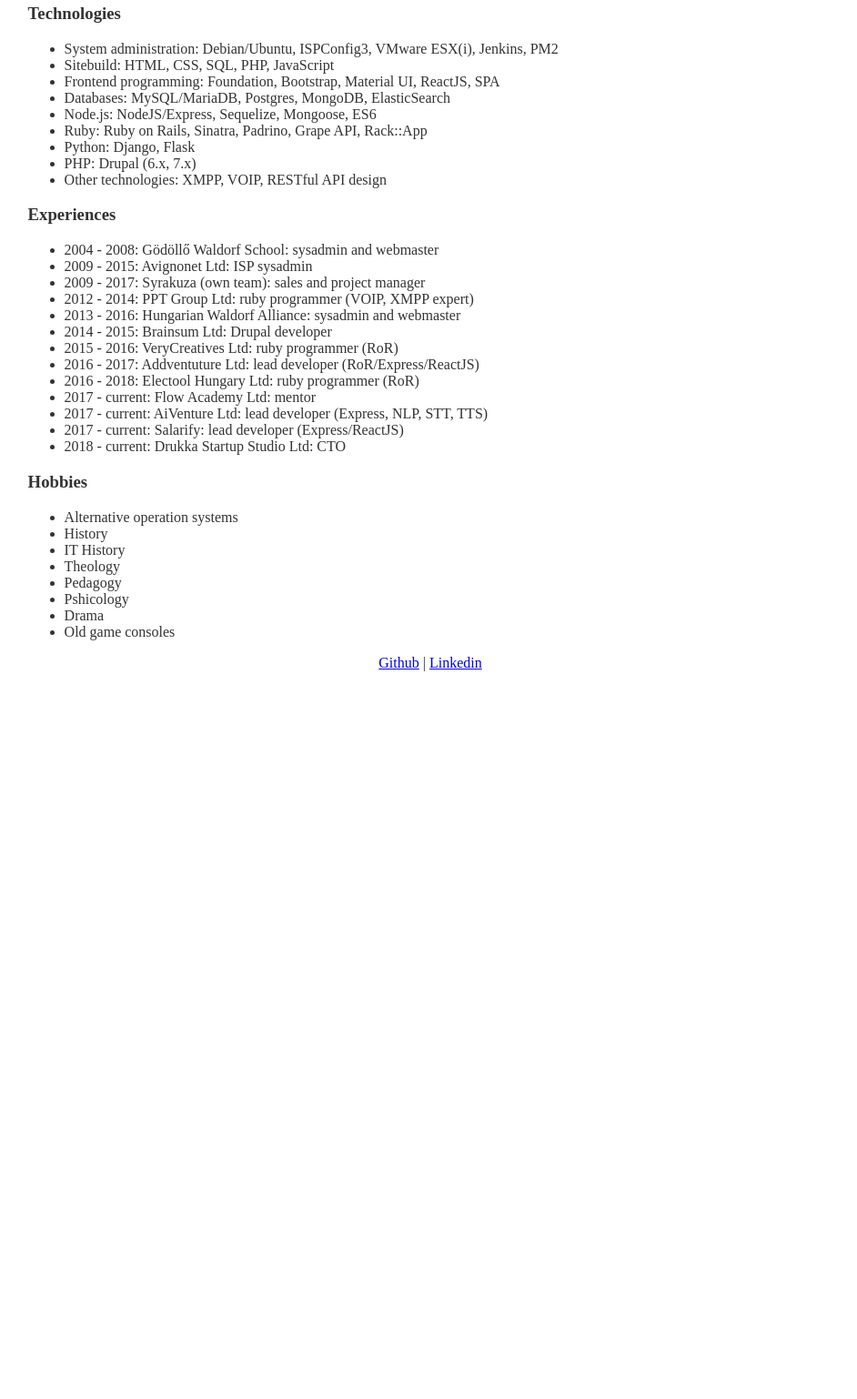
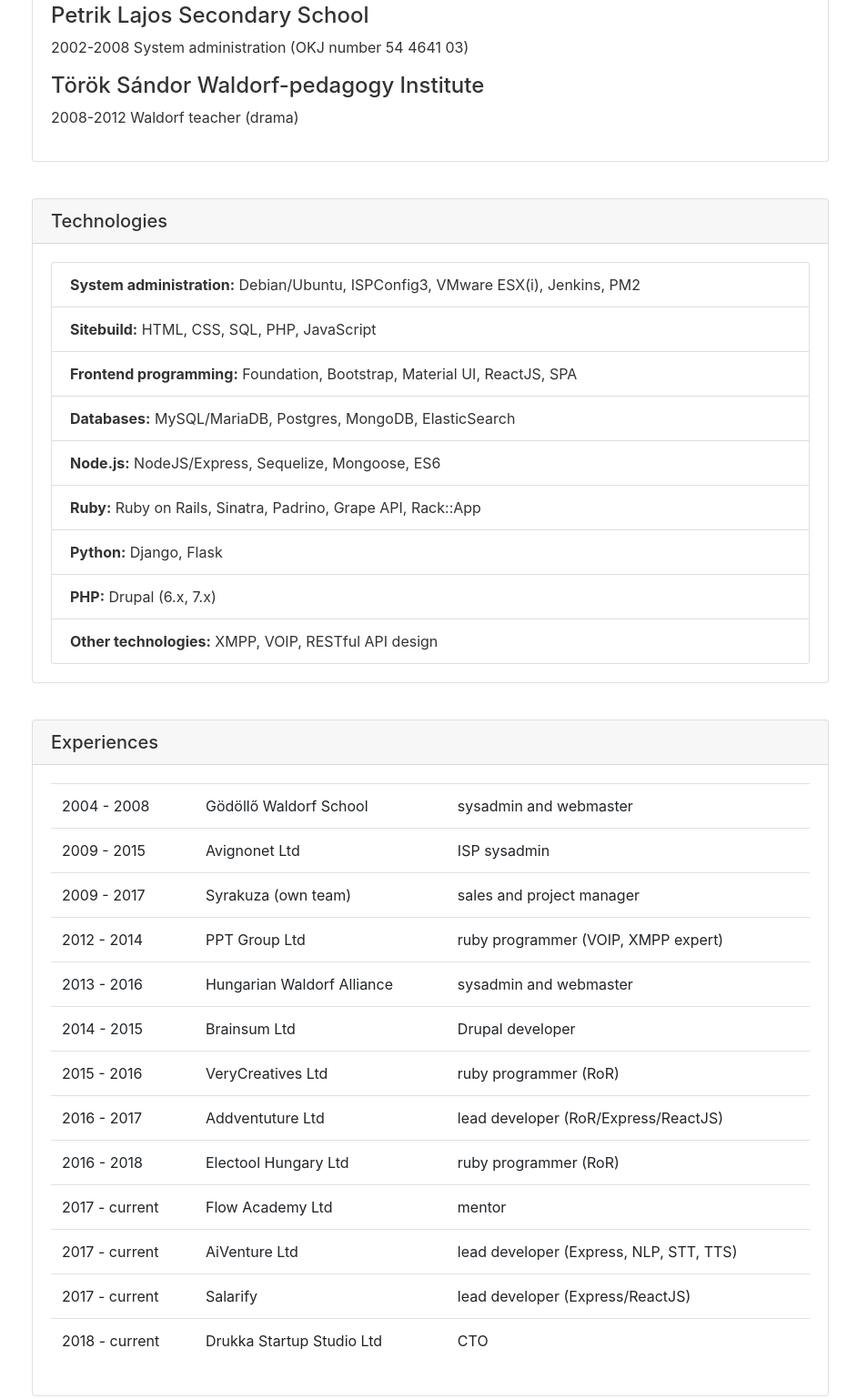
Before and after one commit to rastasi/rastasi.github.io, a plain HTML site: page index.html in a window 1280 px wide. Shown: the part 452-1990 px from the top of the page at 91% size, without its empty margins (167-1109 px from the left). Before the commit the page ends 1224 px from the top, so only its background shows below. Drawn offline with nearby package versions, Linux system fonts and the light colour scheme.

Commit message:
bootstrap theme

```diff
--- a/index.html
+++ b/index.html
@@ -3,106 +3,167 @@
 
 <head>
   <title>Teletype.hu - Zsolt Tasnádi</title>
+  <link href="https://stackpath.bootstrapcdn.com/bootstrap/4.2.1/css/bootstrap.min.css" type="text/css"
+    rel="stylesheet " />
   <style>
     body {
       color: #333;
     }
+
     .wrapper {
       width: 70%;
       margin-left: auto;
       margin-right: auto;
       padding: 10px;
     }
-
-    .header {
-      text-align: center;
-    }
-
-    .links {
-      text-align: center;
+    .card {
+      margin-top: 40px;
     }
   </style>
 </head>
 
 <body>
+  <nav class="navbar navbar-light bg-light">
+    <a class="navbar-brand" href="#">
+      Teletype.hu - Zsolt Tasnádi
+    </a>
+  </nav>
   <div class="wrapper">
-    <header class="header">
-      <h1>Teletype.hu</h1>
-      <h2>Zsolt Tasnádi</h2>
-    </header>
     <main>
-      <section class="about-me">
-        <h3>Personal informations</h3>
-        <ul>
-          <li>Birth: 1987.06.16. Budapest</li>
-          <li>Phone: +36204893535</li>
-          <li>E-mail: tasi@teletype.hu</li>
+      <div class="card">
+        <h5 class="card-header">Personal informations</h5>
+        <div class="card-body">
+          <ul class="list-group">
+            <li class="list-group-item"><strong>Birth:</strong> 1987.06.16. Budapest</li>
+            <li class="list-group-item"><strong>Phone:</strong> +36204893535</li>
+            <li class="list-group-item"><strong>E-mail:</strong> tasi@teletype.hu</li>
           </ul>
-      </section>
-      <section class="education">
-        <h3>Educations</h3>
+        </div>
+      </div>
+      <div class="card">
+        <h5 class="card-header">Educations</h5>
+        <div class="card-body">
           <h4>Petrik Lajos Secondary School</h4>
           <p>2002-2008 System administration (OKJ number 54 4641 03)</p>
           <h4>Török Sándor Waldorf-pedagogy Institute</h4>
           <p>2008-2012 Waldorf teacher (drama)</p>
-      </section>
-      <section class="technologies">
-        <h3>Technologies</h3>
-        <ul>
-          <li>System administration: Debian/Ubuntu, ISPConfig3, VMware ESX(i), Jenkins, PM2</li>
-          <li>Sitebuild: HTML, CSS, SQL, PHP, JavaScript</li>
-          <li>Frontend programming: Foundation, Bootstrap, Material UI, ReactJS, SPA</li>
-          <li>Databases: MySQL/MariaDB, Postgres, MongoDB, ElasticSearch</li>
-          <li>Node.js: NodeJS/Express, Sequelize, Mongoose, ES6</li>
-          <li>Ruby: Ruby on Rails, Sinatra, Padrino, Grape API, Rack::App</li>
-          <li>Python: Django, Flask</li>
-          <li>PHP: Drupal (6.x, 7.x)</li>
-          <li>Other technologies: XMPP, VOIP, RESTful API design</li>
+        </div>
+      </div>
+      <div class="card">
+        <h5 class="card-header">Technologies</h5>
+        <div class="card-body">
+          <ul class="list-group">
+            <li class="list-group-item"><strong>System administration:</strong> Debian/Ubuntu, ISPConfig3, VMware
+              ESX(i), Jenkins, PM2</li>
+            <li class="list-group-item"><strong>Sitebuild:</strong> HTML, CSS, SQL, PHP, JavaScript</li>
+            <li class="list-group-item"><strong>Frontend programming:</strong> Foundation, Bootstrap, Material UI,
+              ReactJS, SPA</li>
+            <li class="list-group-item"><strong>Databases:</strong> MySQL/MariaDB, Postgres, MongoDB, ElasticSearch</li>
+            <li class="list-group-item"><strong>Node.js:</strong> NodeJS/Express, Sequelize, Mongoose, ES6</li>
+            <li class="list-group-item"><strong>Ruby:</strong> Ruby on Rails, Sinatra, Padrino, Grape API, Rack::App
+            </li>
+            <li class="list-group-item"><strong>Python:</strong> Django, Flask</li>
+            <li class="list-group-item"><strong>PHP:</strong> Drupal (6.x, 7.x)</li>
+            <li class="list-group-item"><strong>Other technologies:</strong> XMPP, VOIP, RESTful API design</li>
           </ul>
-      </section>
-      <section class="experiences">
-        <h3>Experiences</h3>
-        <ul>
-          <li>2004 - 2008: Gödöllő Waldorf School: sysadmin and webmaster</li>
-          <li>2009 - 2015: Avignonet Ltd: ISP sysadmin</li>
-          <li>2009 - 2017: Syrakuza (own team): sales and project manager</li>
-          <li>2012 - 2014: PPT Group Ltd: ruby programmer (VOIP, XMPP expert)</li>
-          <li>2013 - 2016: Hungarian Waldorf Alliance: sysadmin and webmaster</li>
-          <li>2014 - 2015: Brainsum Ltd: Drupal developer</li>
-          <li>2015 - 2016: VeryCreatives Ltd: ruby programmer (RoR)
-          <li>2016 - 2017: Addventuture Ltd: lead developer (RoR/Express/ReactJS)</li>
-          <li>2016 - 2018: Electool Hungary Ltd: ruby programmer (RoR)</li>
-          <li>2017 - current: Flow Academy Ltd: mentor</li>
-          <li>2017 - current: AiVenture Ltd: lead developer (Express, NLP, STT, TTS)</li>
-          <li>2017 - current: Salarify: lead developer (Express/ReactJS)</li>
-          <li>2018 - current: Drukka Startup Studio Ltd: CTO</li>
+        </div>
+      </div>
+      <div class="card">
+        <h5 class="card-header">Experiences</h5>
+        <div class="card-body">
+          <table class="table">
+            <tr>
+              <td>2004 - 2008</td>
+              <td>Gödöllő Waldorf School</td>
+              <td>sysadmin and webmaster</td>
+            </tr>
+            <tr>
+              <td>2009 - 2015</td>
+              <td>Avignonet Ltd</td>
+              <td>ISP sysadmin</td>
+            </tr>
+            <tr>
+              <td>2009 - 2017</td>
+              <td>Syrakuza (own team)</td>
+              <td>sales and project manager</td>
+            </tr>
+            <tr>
+              <td>2012 - 2014</td>
+              <td>PPT Group Ltd</td>
+              <td>ruby programmer (VOIP, XMPP expert)</td>
+            </tr>
+            <tr>
+              <td>2013 - 2016</td>
+              <td>Hungarian Waldorf Alliance</td>
+              <td>sysadmin and webmaster</td>
+            </tr>
+            <tr>
+              <td>2014 - 2015</td>
+              <td>Brainsum Ltd</td>
+              <td>Drupal developer</td>
+            </tr>
+            <tr>
+              <td>2015 - 2016</td>
+              <td>VeryCreatives Ltd</td>
+              <td>ruby programmer (RoR)</td>
+            <tr>
+              <td>2016 - 2017</td>
+              <td>Addventuture Ltd</td>
+              <td>lead developer (RoR/Express/ReactJS)</td>
+            </tr>
+            <tr>
+              <td>2016 - 2018</td>
+              <td>Electool Hungary Ltd</td>
+              <td>ruby programmer (RoR)</td>
+            </tr>
+            <tr>
+              <td>2017 - current</td>
+              <td>Flow Academy Ltd</td>
+              <td>mentor</td>
+            </tr>
+            <tr>
+              <td>2017 - current</td>
+              <td>AiVenture Ltd</td>
+              <td>lead developer (Express, NLP, STT, TTS)</td>
+            </tr>
+            <tr>
+              <td>2017 - current</td>
+              <td>Salarify</td>
+              <td>lead developer (Express/ReactJS)</td>
+            </tr>
+            <tr>
+              <td>2018 - current</td>
+              <td>Drukka Startup Studio Ltd</td>
+              <td>CTO</td>
+            </tr>
+          </table>
+        </div>
+      </div>
+      <div class="card">
+        <h5 class="card-header">Hobbies</h5>
+        <div class="card-body">
+          <ul class="list-group">
+            <li class="list-group-item">Alternative operation systems</li>
+            <li class="list-group-item">History</li>
+            <li class="list-group-item">IT History</li>
+            <li class="list-group-item">Theology</li>
+            <li class="list-group-item">Pedagogy</li>
+            <li class="list-group-item">Psychology</li>
+            <li class="list-group-item">Drama</li>
+            <li class="list-group-item">Old game consoles</li>
           </ul>
-      </section>
-      <!--<section class="more">
-        <h3>Aboue me</h3>
-        <p>Jó kommunikációs képességekkel rendelkező, barátságos és megbízható ember vagyok.
-          Szívesen és gyorsan tanulok új technológiákat, nyelveket.
-          Rendkívül fontos számomra a minőségi, hosszú távon fenntartható kód,
-          ezért jelentős tapasztalatom van tervezésben és refaktorációs munkákban.</p>
-      </section>-->
-      <section class="hobby">
-        <h3>Hobbies</h3>
-        <ul>
-          <li>Alternative operation systems</li>
-          <li>History</li>
-          <li>IT History</li>
-          <li>Theology</li>
-          <li>Pedagogy</li>
-          <li>Pshicology</li>
-          <li>Drama</li>
-          <li>Old game consoles</li>
-        </ul>
-      </section>
-      <section class="links">
-        <p><a href="https://github.com/rastasi">Github</a> | <a href="https://www.linkedin.com/in/rastasizsolt/">Linkedin</a></p>
-      </section>
+        </div>
+      </div>
+      <div class="card">
+        <h5 class="card-header">Links</h5>
+        <div class="card-body">
+          <p><a href="https://github.com/rastasi">Github</a> | <a
+              href="https://www.linkedin.com/in/rastasizsolt/">Linkedin</a></p>
+        </div>
+      </div>
     </main>
   </div>
 </body>
+<script src="https://stackpath.bootstrapcdn.com/bootstrap/4.2.1/js/bootstrap.min.js"></script>
 
 </html>
```
Lines whose indentation alone changed are shown as unchanged.
